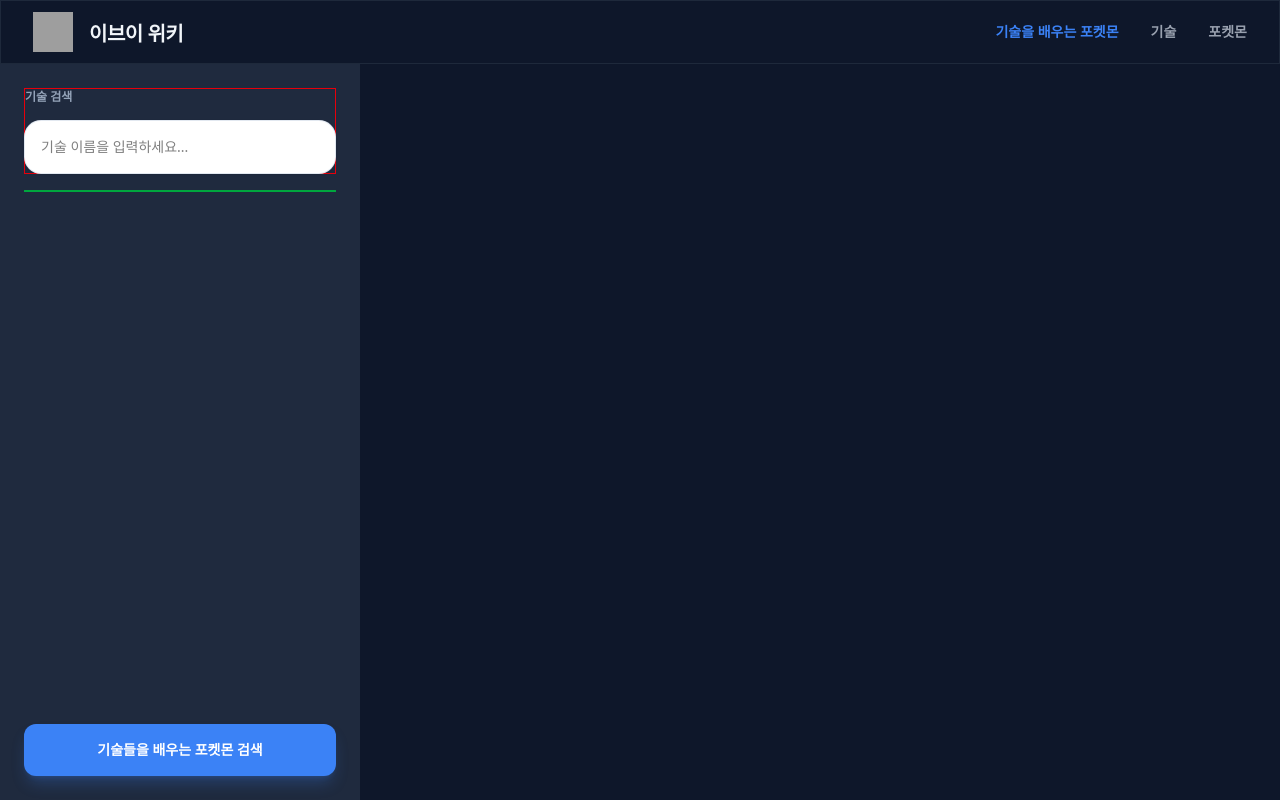
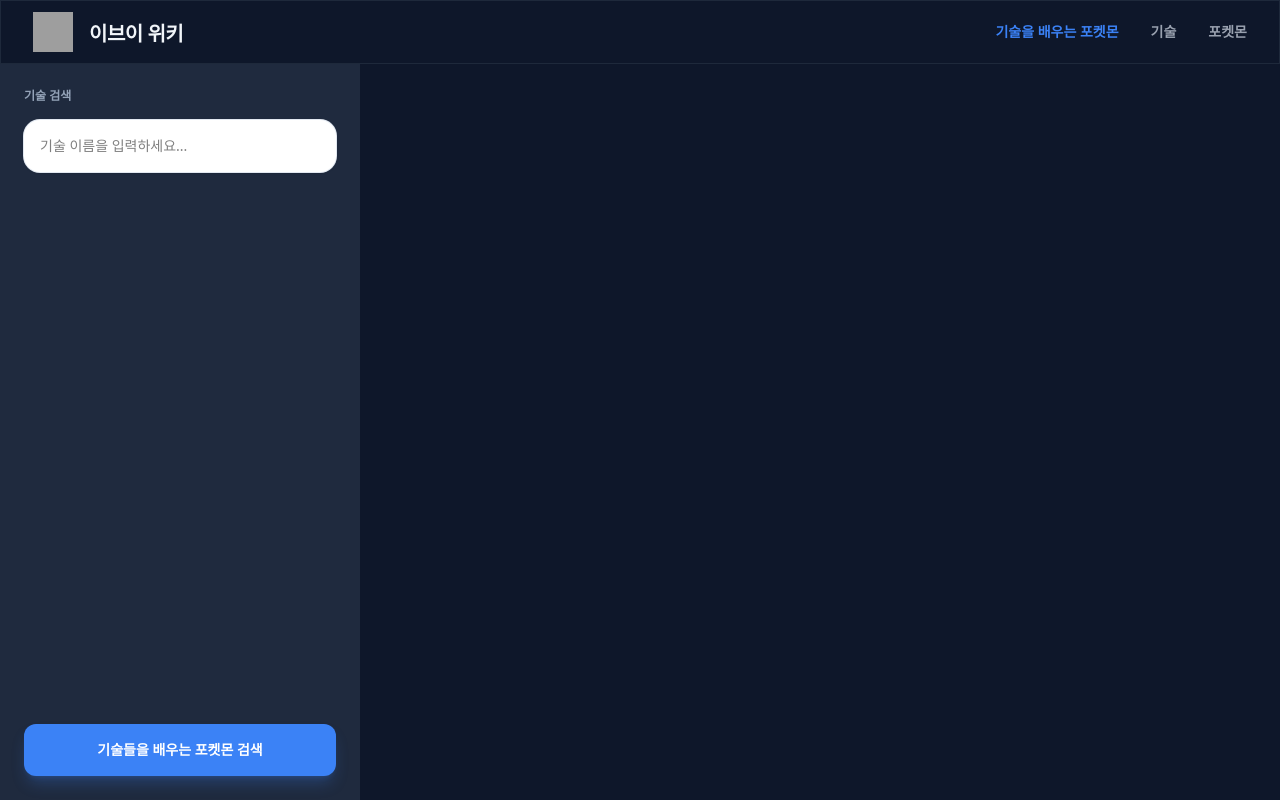
Before and after one commit to sobbingtofu/eevee-wiki, a Next.js app: page /search-learning-pokemons in a window 1280 px wide. Built offline with nearby package versions, Linux system fonts and the light colour scheme; grey boxes are pictures that could not be loaded.

Commit message:
Style : 높이값 명시 및 테두리 제거

```diff
--- a/components/domain/search-learning-pokemons/MoveSearchBucketSection/MoveBucket.tsx
+++ b/components/domain/search-learning-pokemons/MoveSearchBucketSection/MoveBucket.tsx
@@ -7,7 +7,7 @@ interface MoveBucketProps {
 
 function MoveBucket({moveBucketIds, className}: MoveBucketProps) {
   return (
-    <div className={`w-full border border-green-600 ${className}`}>
+    <div className={`w-full ${className}`}>
       {moveBucketIds.map((moveId) => (
         <div key={moveId}>
           <MoveBucketItem moveId={moveId} />
--- a/components/domain/search-learning-pokemons/MoveSearchBucketSection/MoveSearchBucketSection.tsx
+++ b/components/domain/search-learning-pokemons/MoveSearchBucketSection/MoveSearchBucketSection.tsx
@@ -12,7 +12,7 @@ function MoveSearchBucketSection() {
     <div className="w-full sm:w-[360px] h-full p-6 bg-backgroundLight flex flex-col justify-between items-start">
       <div className="w-full h-full">
         {/* 높이 86px */}
-        <div className="w-full border border-red-600">
+        <div className="w-full h-[86px]">
           <h3 className="text-xs font-bold mb-4">기술 검색</h3>
 
           <SearchInput
```
